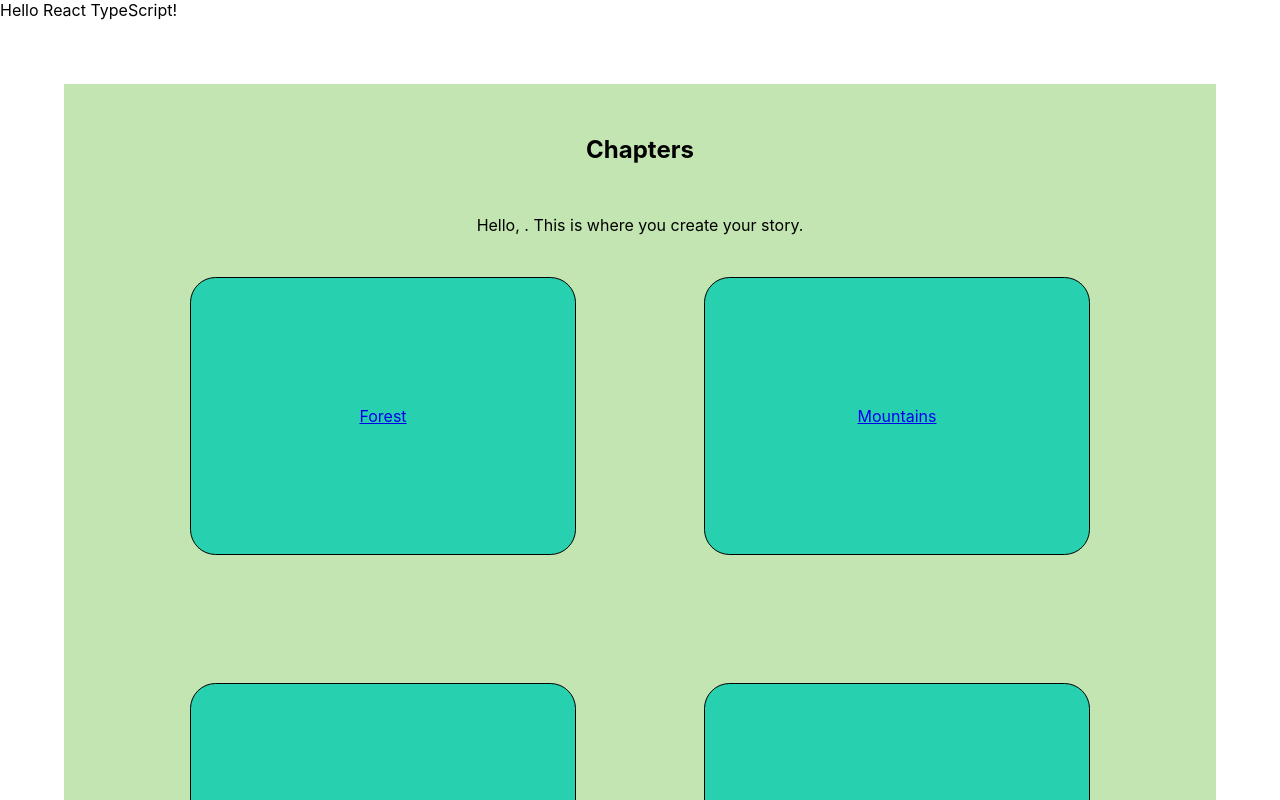
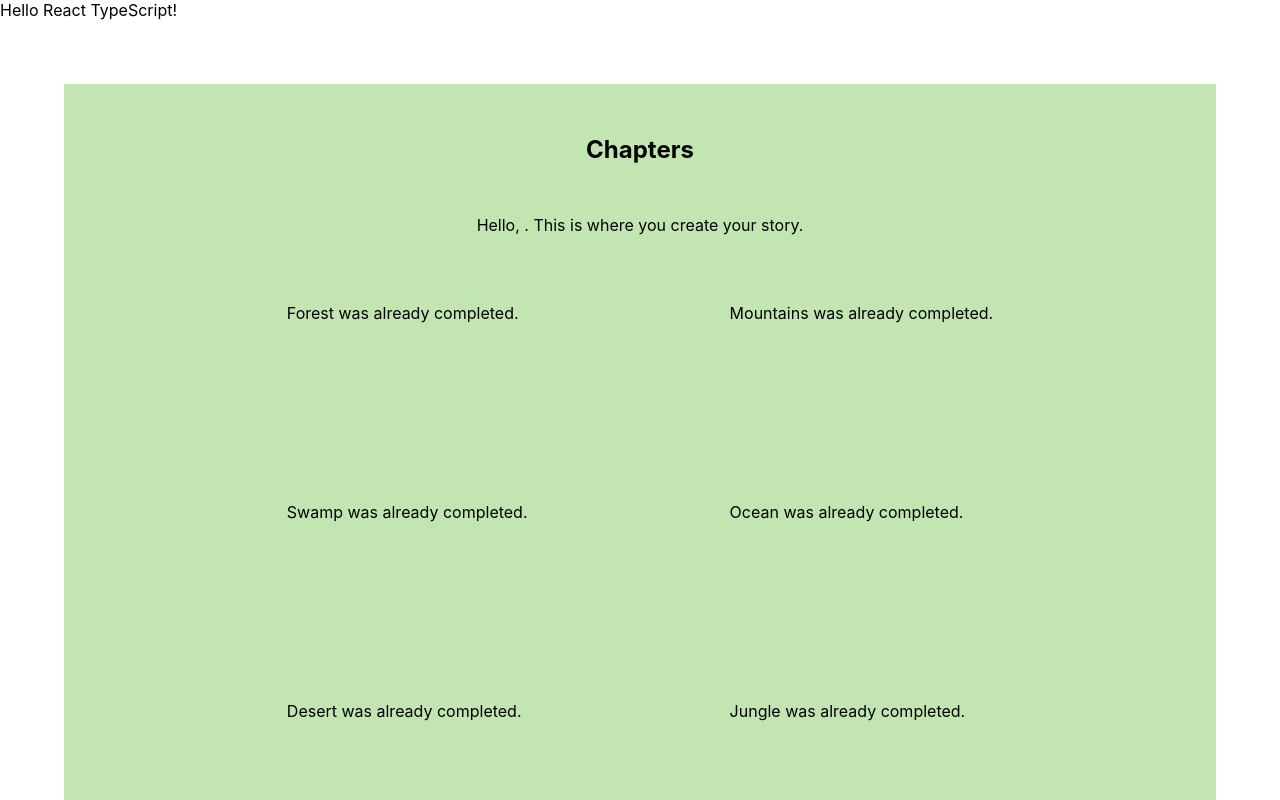
Before and after one commit to franco-ortega/ts-02-storybook, a React (Create React App) app: page /chapters in a window 1280 px wide. Shown: the top 800 px of the page. Built offline with nearby package versions, Linux system fonts and the light colour scheme.

Commit message:
reduce opacity of Completed chapters

```diff
--- a/src/components/chapters/Chapters.module.css
+++ b/src/components/chapters/Chapters.module.css
@@ -39,3 +39,7 @@
   transform: scale(1.02);
   cursor: pointer;
 }
+
+.Completed {
+  opacity: 90%;
+}
--- a/src/components/chapters/Chapters.tsx
+++ b/src/components/chapters/Chapters.tsx
@@ -17,11 +17,15 @@ const Chapters: React.FC<Props> = ({ userName }) => {
   const titles = locations.map(location => location.title);
 
   const chapters: JSX.Element[] = titles.map((title: string, i: number) => (
-    <Link to={`chapters/${title.toLowerCase()}`} key={i}>
-      <li>
-        {title}
-      </li>
-    </Link>
+    (!title)
+      ?
+      <Link to={`chapters/${title.toLowerCase()}`} key={i}>
+        <li>
+          {title}
+        </li>
+      </Link>
+      :
+      <p>{title} was already completed.</p>
   ));
 
   return (
```
